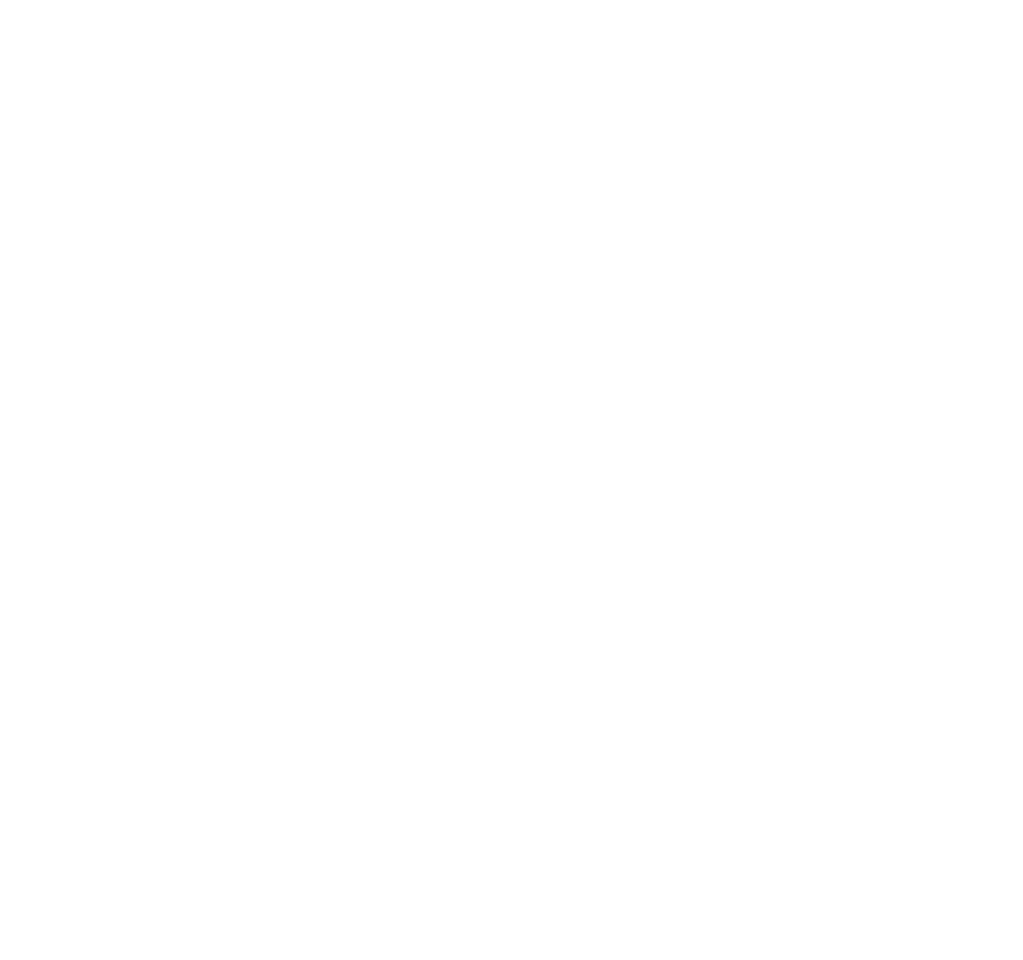
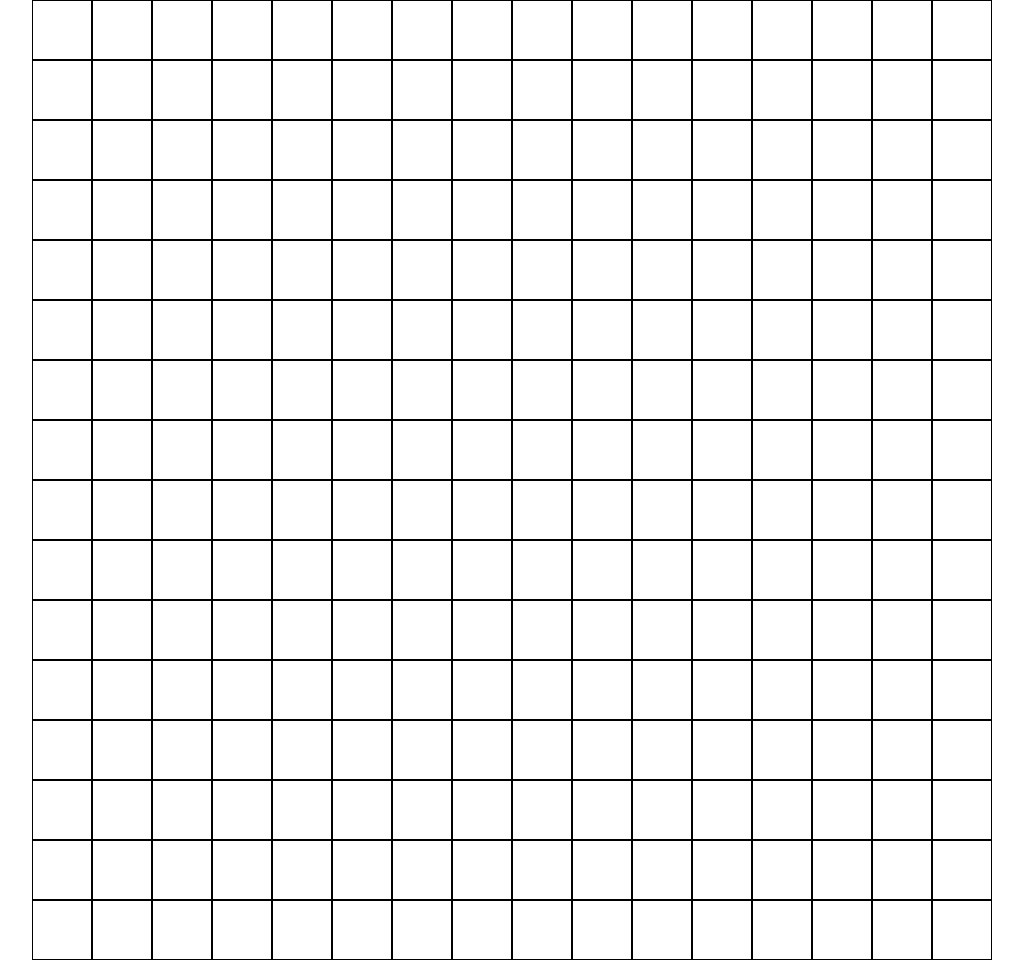
Before and after one commit to S-Smans/Etch-a-Sketch, a plain HTML site: page index.html in a window 1280 px wide. Shown: the whole page, without its empty margins (128-1151 px from the left). Before the commit the page ends 800 px from the top, so only its background shows below. Drawn offline with Linux system fonts and the light colour scheme.

Commit message:
Event listener for each div

```diff
--- a/index.html
+++ b/index.html
@@ -6,6 +6,7 @@
     <meta name="viewport" content="width=device-width, initial-scale=1.0">
     <title>Etch-a-Sketch</title>
     <script src="script.js" defer></script>
+    <link rel="stylesheet" href="style.css">
 </head>
 <body>
 
--- a/script.js
+++ b/script.js
@@ -0,0 +1,17 @@
+let body = document.querySelector('body');
+
+let container = document.createElement('div');
+
+for (let i = 0; i < 256; i++) {
+    container.appendChild(document.createElement('div'));
+}
+
+container.classList.add('container');
+
+body.appendChild(container);
+
+let divs = document.querySelectorAll('div.container > div');
+
+divs.forEach(div => {
+    div.addEventListener('mouseenter', (e) => e.target.style.backgroundColor = 'purple');
+});
--- a/style.css
+++ b/style.css
@@ -0,0 +1,16 @@
+body {
+    display: flex;
+    align-items: center;
+    justify-content: center;
+    margin:0;
+}
+.container {
+    display: grid;
+    grid-template-columns: repeat(16, 1fr);
+    width: 960px;
+    height: 960px;
+}
+
+.container > div {
+    border: 1px solid black;
+}
```
